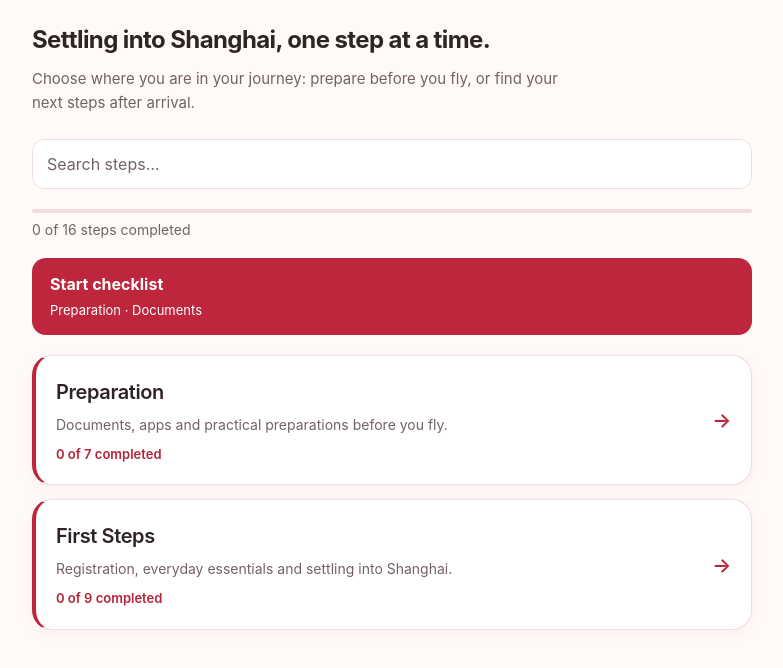
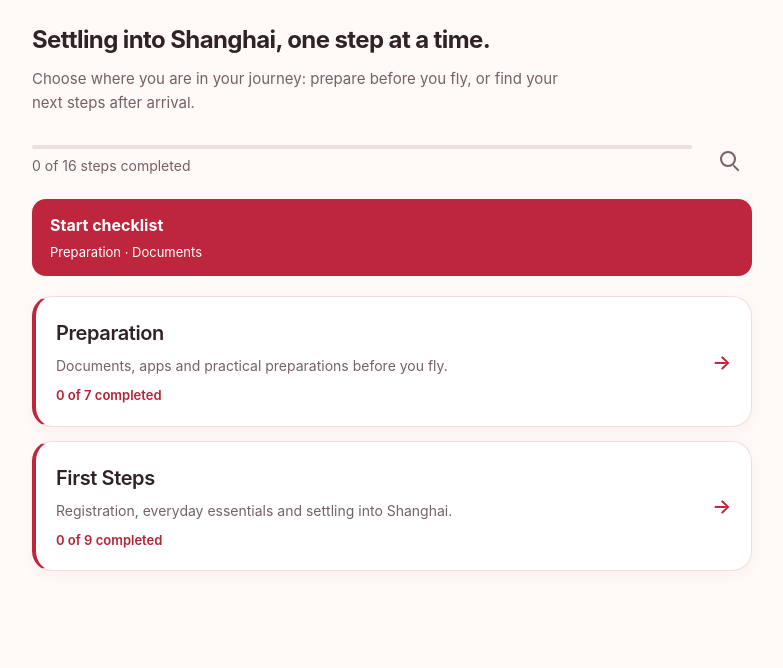
Before and after one commit to 0xPsix/TGAPPcheck, a website with bundled scripts: page index.html in a window 1280 px wide. Shown: the part 96-764 px from the top of the page, without its empty margins (248-1031 px from the left). Built offline with nearby package versions, Linux system fonts and the light colour scheme.

Commit message:
Hide search behind a magnifying-glass button

```diff
--- a/css/app.css
+++ b/css/app.css
@@ -710,6 +710,60 @@
   font-size: 13px;
 }
 
+.home-tools {
+  display: flex;
+  align-items: center;
+  gap: 16px;
+  margin-bottom: 16px;
+}
+
+.home-tools .progress-total {
+  flex: 1;
+  min-width: 0;
+  margin: 0;
+}
+
+.search-toggle {
+  display: grid;
+  flex: none;
+  place-items: center;
+  width: 44px;
+  min-height: 44px;
+  margin-left: auto;
+  padding: 0;
+  border: 0;
+  border-radius: 8px;
+  background: transparent;
+  color: var(--hint);
+  cursor: pointer;
+}
+
+.search-toggle[aria-expanded="true"] {
+  color: var(--link);
+}
+
+.search-icon {
+  position: relative;
+  box-sizing: border-box;
+  width: 16px;
+  height: 16px;
+  border: 2px solid currentColor;
+  border-radius: 50%;
+  transform: translate(-2px, -2px);
+}
+
+.search-icon::after {
+  content: "";
+  position: absolute;
+  right: -6px;
+  bottom: -4px;
+  width: 8px;
+  height: 2px;
+  border-radius: 1px;
+  background: currentColor;
+  transform: rotate(45deg);
+}
+
 .search {
   margin-bottom: 20px;
 }
--- a/js/app.js
+++ b/js/app.js
@@ -14,6 +14,7 @@
 let renderToken = 0;
 let lastStepScroll = null; // route key of the last step the app scrolled to
 let searchQuery = ''; // retained when returning from a step, never saved to storage
+let searchOpen = false;
 const languagePicker = document.querySelector('.language-picker');
 const languageToggle = document.getElementById('language-toggle');
 const languageMenu = document.getElementById('language-menu');
@@ -198,8 +199,17 @@
     'aria-label': UI[lang].clearSearch,
     text: '×',
   });
-  const search = el('form', { className: 'search', role: 'search' },
+  const search = el('form', { id: 'step-search', className: 'search', role: 'search' },
     el('div', { className: 'search-field' }, input, clear));
+  search.hidden = !searchOpen;
+  const searchToggle = el('button', {
+    type: 'button',
+    className: 'search-toggle',
+    'aria-label': UI[lang].searchSteps,
+    title: UI[lang].searchSteps,
+    'aria-expanded': String(searchOpen),
+    'aria-controls': 'step-search',
+  }, el('span', { className: 'search-icon', 'aria-hidden': 'true' }));
   const status = el('p', { className: 'search-status', role: 'status' });
   const retry = el('button', { type: 'button', className: 'retry', text: UI[lang].retry });
   retry.addEventListener('click', () => render());
@@ -245,6 +255,19 @@
     searchQuery = input.value;
     updateSearch();
   }
+  function setSearchOpen(open) {
+    searchOpen = open;
+    search.hidden = !open;
+    searchToggle.setAttribute('aria-expanded', String(open));
+    if (open) {
+      input.focus();
+    } else {
+      input.value = '';
+      changeQuery();
+      searchToggle.focus();
+    }
+  }
+  searchToggle.addEventListener('click', () => setSearchOpen(!searchOpen));
   input.addEventListener('input', changeQuery);
   search.addEventListener('submit', (event) => event.preventDefault());
   clear.addEventListener('click', () => {
@@ -252,11 +275,10 @@
     changeQuery();
     input.focus();
   });
-  input.addEventListener('keydown', (event) => {
+  search.addEventListener('keydown', (event) => {
     if (event.key === 'Escape') {
       event.preventDefault();
-      input.value = '';
-      changeQuery();
+      setSearchOpen(false);
     }
   });
   fragment.append(
@@ -264,12 +286,12 @@
       el('h2', { text: UI[lang].introTitle }),
       el('p', { text: UI[lang].introText }),
     ),
+    el('div', { className: 'home-tools' }, total, searchToggle),
     search,
     searchResults,
     browse,
   );
   browse.append(
-    total,
     continueAction,
     el('ul', { className: 'card-list' },
       ...categories.map((category) =>
```
Also changed, not shown: README.md.
